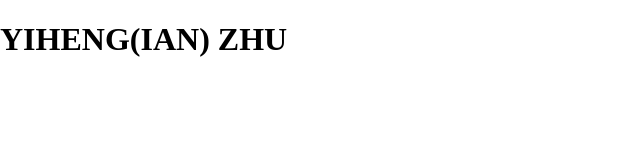
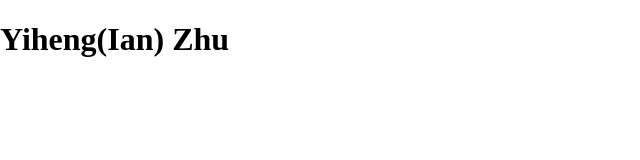
Before and after one commit to rhit-zhuy17/zhuy17.github.io, a plain HTML site: page index.html in a window 1280 px wide. Shown: the whole page, without its empty margins (0-640 px from the left). Drawn offline with nearby package versions, Linux system fonts and the light colour scheme.

Commit message:
change the title and the name of the page

```diff
--- a/index.html
+++ b/index.html
@@ -3,13 +3,13 @@
   <head>
     <meta charset="utf-8" />
     <meta name="viewport" content="width=device-width, initial-scale=1" />
-    <title>YIHENG(IAN) ZHU's Personal Website</title>
+    <title>Yiheng(Ian) Zhu's Personal Website</title>
     <link rel="stylesheet" href="styles/normalize.css" />
     <link rel="stylesheet" href="styles/main.css" />
     <link rel="icon" href="images/favicon.png" />
   </head>
   <body>
-    <h1>YIHENG(IAN) ZHU</h1>
+    <h1>Yiheng(Ian) Zhu</h1>
     <!-- Your content goes here -->
     <script src="scripts/main.js"></script>
   </body>
```
